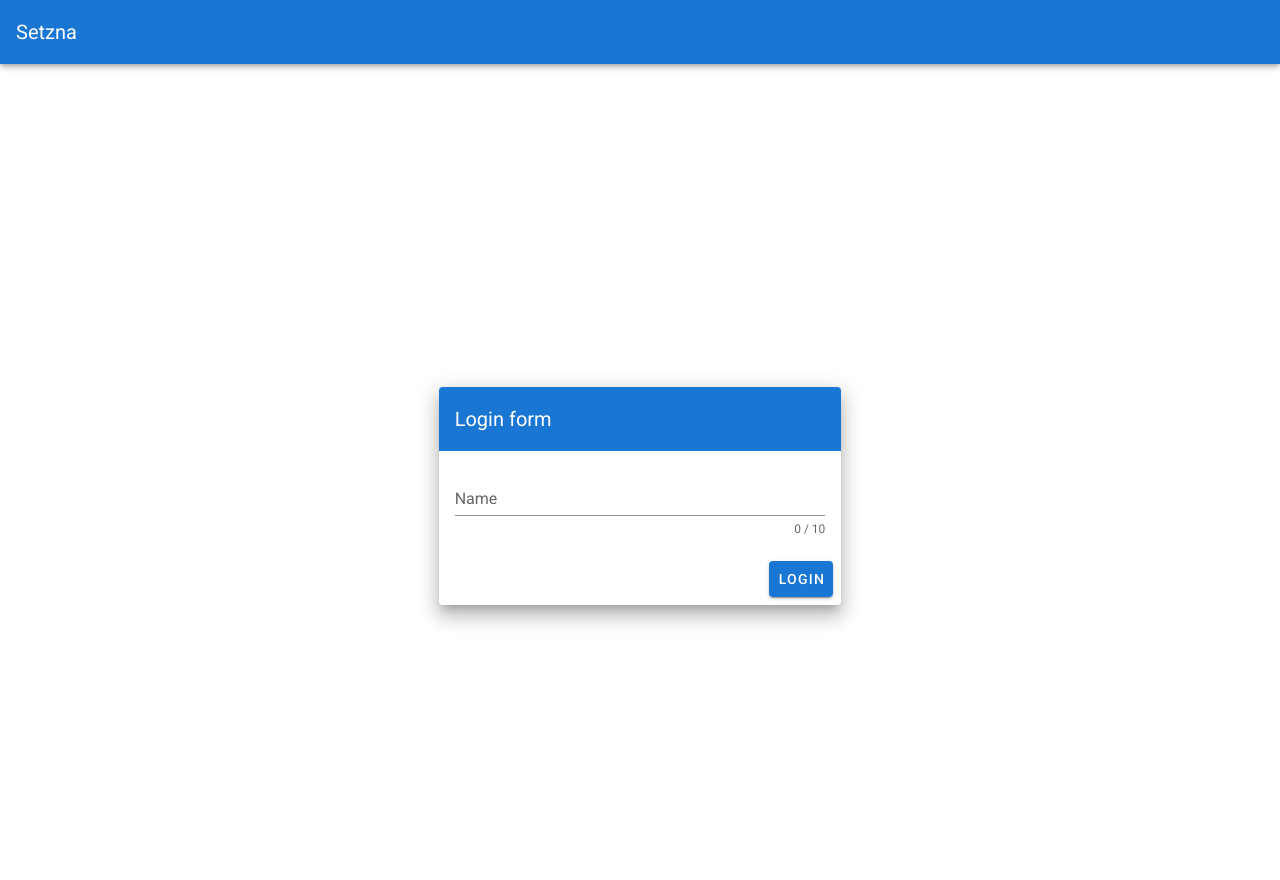
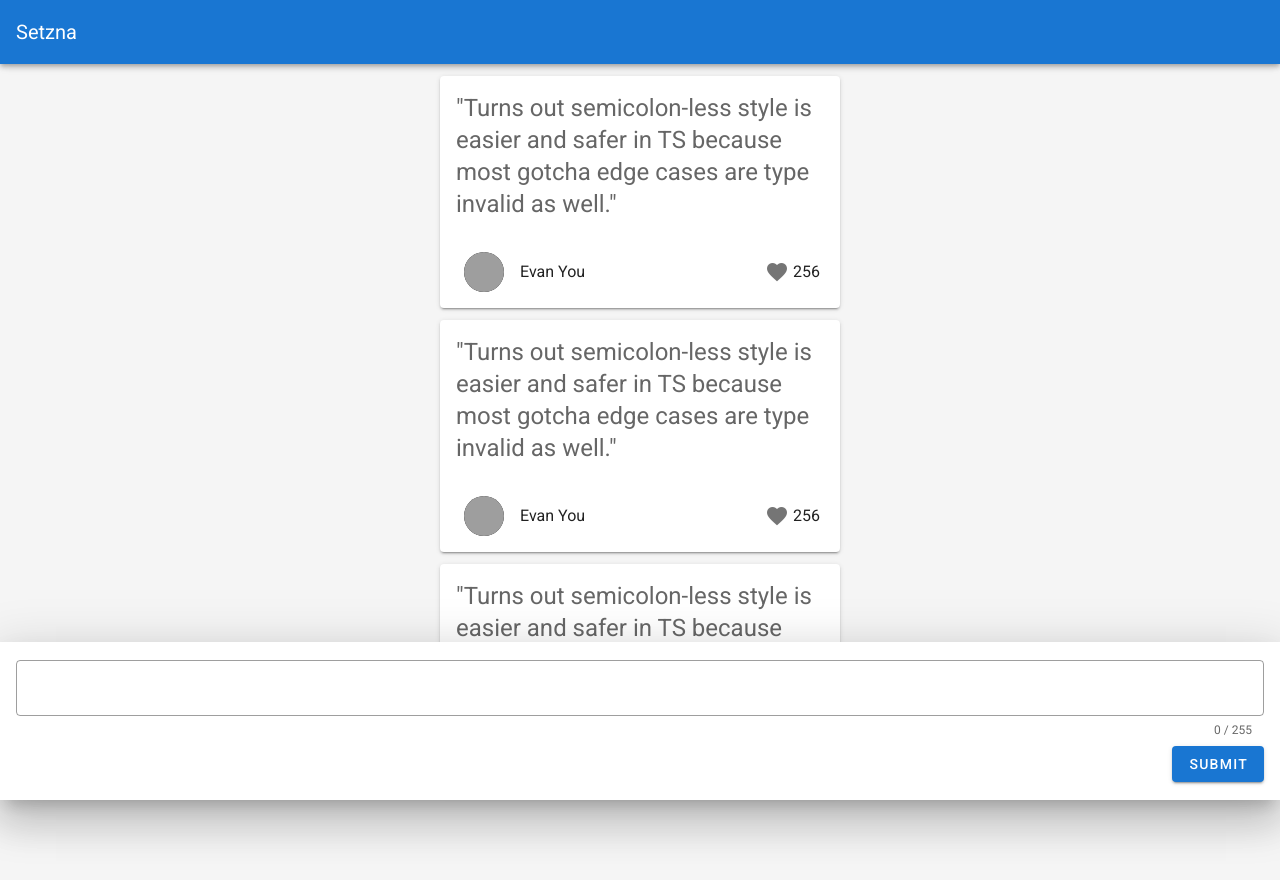
Before and after one commit to tutti2612/setzna-client, a Vue app: page /room in a window 1280 px wide. Shown: the top 880 px of the page. Built offline with nearby package versions, Linux system fonts and the light colour scheme; grey boxes are pictures that could not be loaded.

Commit message:
room画面のプロトタイプ作成

```diff
--- a/src/App.vue
+++ b/src/App.vue
@@ -5,21 +5,16 @@
     </v-app-bar>
 
     <v-content>
-      <Login />
+      <router-view></router-view>
     </v-content>
   </v-app>
 </template>
 
 <script lang="ts">
 import Vue from "vue";
-import Login from "./components/Login.vue";
 
 export default Vue.extend({
   name: "App",
-
-  components: {
-    Login
-  },
 
   data: () => ({
     //
--- /dev/null
+++ b/src/components/Card.vue
@@ -0,0 +1,42 @@
+<template>
+  <v-card class="mx-auto" color="white" max-width="400">
+    <v-card-text
+      class="headline"
+    >"Turns out semicolon-less style is easier and safer in TS because most gotcha edge cases are type invalid as well."</v-card-text>
+
+    <v-card-actions>
+      <v-list-item class="grow">
+        <v-list-item-avatar color="grey darken-3">
+          <v-img
+            class="elevation-6"
+            src="https://avataaars.io/?avatarStyle=Transparent&topType=ShortHairShortCurly&accessoriesType=Prescription02&hairColor=Black&facialHairType=Blank&clotheType=Hoodie&clotheColor=White&eyeType=Default&eyebrowType=DefaultNatural&mouthType=Default&skinColor=Light"
+          ></v-img>
+        </v-list-item-avatar>
+
+        <v-list-item-content>
+          <v-list-item-title>Evan You</v-list-item-title>
+        </v-list-item-content>
+
+        <v-row align="center" justify="end">
+          <v-icon class="mr-1">mdi-heart</v-icon>
+          <span class="subheading mr-2">256</span>
+          <!-- <v-icon class="mr-1">mdi-share-variant</v-icon>
+          <span class="subheading">45</span>-->
+        </v-row>
+      </v-list-item>
+    </v-card-actions>
+  </v-card>
+</template>
+
+<script lang="ts">
+import Vue from "vue";
+export default Vue.extend({
+  name: "Card"
+});
+</script>
+
+<style lang="scss" scoped>
+.v-card {
+  margin-bottom: 12px;
+}
+</style>>
--- /dev/null
+++ b/src/components/Room.vue
@@ -0,0 +1,41 @@
+<template>
+  <v-app id="room">
+    <v-content class="grey lighten-4 pt-0">
+      <v-container class="cardContainer" fluid>
+        <Card />
+        <Card />
+        <Card />
+      </v-container>
+    </v-content>
+    <v-footer color="white" elevation="24" height="auto" fixed>
+      <v-container class="textContainer" fluid>
+        <v-textarea rows="1" counter="255" auto-grow outlined name="inputText" v-model="text"></v-textarea>
+        <v-btn class="float-right" color="primary">Submit</v-btn>
+      </v-container>
+    </v-footer>
+  </v-app>
+</template>
+
+<script lang="ts">
+import Vue from "vue";
+import Card from "./Card.vue";
+export default Vue.extend({
+  name: "Room",
+  components: {
+    Card
+  },
+  data: () => ({
+    text: ""
+  })
+});
+</script>
+
+<style lang="scss" scoped>
+.cardContainer {
+  padding-bottom: 700px;
+}
+.textContainer {
+  padding-left: 0;
+  padding-right: 0;
+}
+</style>
--- a/src/router/index.ts
+++ b/src/router/index.ts
@@ -1,22 +1,22 @@
 import Vue from 'vue'
 import VueRouter, { RouteConfig } from 'vue-router'
-import Home from '../views/Home.vue'
+import Login from '../components/Login.vue'
 
 Vue.use(VueRouter)
 
   const routes: Array<RouteConfig> = [
   {
     path: '/',
-    name: 'Home',
-    component: Home
+    name: 'Login',
+    component: Login
   },
   {
-    path: '/about',
-    name: 'About',
+    path: '/room',
+    name: 'Room',
     // route level code-splitting
     // this generates a separate chunk (about.[hash].js) for this route
     // which is lazy-loaded when the route is visited.
-    component: () => import(/* webpackChunkName: "about" */ '../views/About.vue')
+    component: () => import(/* webpackChunkName: "about" */ '../components/Room.vue')
   }
 ]
 
```
